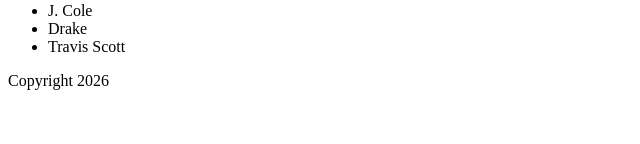
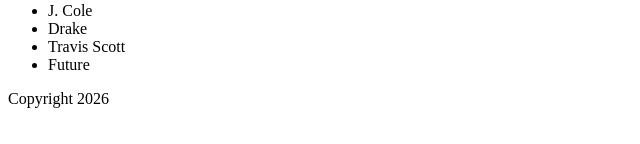
Before and after one commit to SMcGregor199/arapblog, a React (Vite) app: page / in a window 1280 px wide. Shown: the part 653-797 px from the top of the page, without its empty margins (0-640 px from the left). Built offline with nearby package versions, Linux system fonts and the light colour scheme.

Commit message:
add future

```diff
--- a/src/App.jsx
+++ b/src/App.jsx
@@ -31,6 +31,7 @@
         <li>J. Cole</li>
         <li>Drake</li>
         <li>Travis Scott</li>
+        <li>Future</li>
       </ul>
     </main>
   )
```
